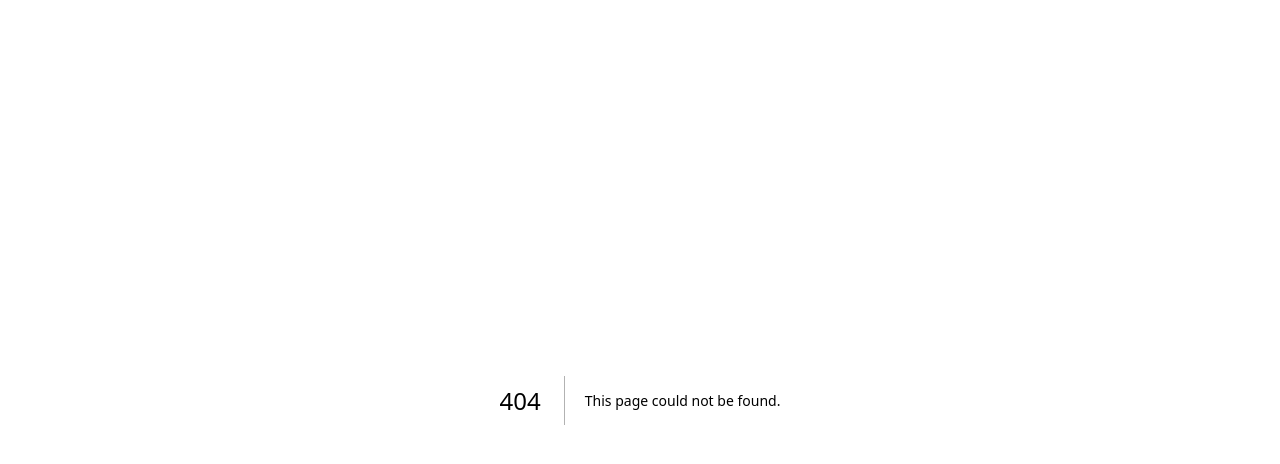
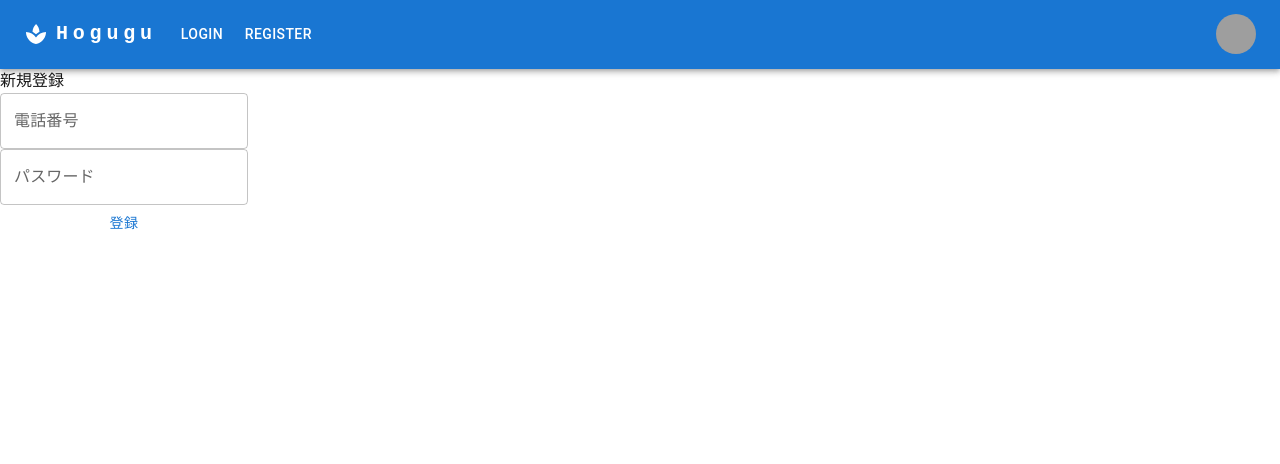
Before and after one commit to onopod/hogugu3, a Next.js app: page /register in a window 1280 px wide. Before the commit this address had no page. Shown: the top 464 px of the page. Built offline with nearby package versions, Linux system fonts and the light colour scheme; grey boxes are pictures that could not be loaded.

Commit message:
新規登録、ログイン

```diff
--- a/src/app/components/AppBar.js
+++ b/src/app/components/AppBar.js
@@ -14,7 +14,7 @@ import Typography from '@mui/material/Typography';
 import Link from "next/link";
 import * as React from 'react';
 
-const pages = ['Products', 'Pricing', 'Blog'];
+const pages = ['login', 'register'];
 const settings = ['Profile', 'Account', 'Dashboard', 'Logout'];
 
 function ResponsiveAppBar() {
@@ -45,7 +45,6 @@ function ResponsiveAppBar() {
             variant="h6"
             noWrap
             component="a"
-            href="#app-bar-with-responsive-menu"
             sx={{
               mr: 2,
               display: { xs: 'none', md: 'flex' },
@@ -55,6 +54,7 @@ function ResponsiveAppBar() {
               color: 'inherit',
               textDecoration: 'none',
             }}
+            href="/"
           >
             Hogugu
           </Typography>
@@ -87,8 +87,10 @@ function ResponsiveAppBar() {
               sx={{ display: { xs: 'block', md: 'none' } }}
             >
               {pages.map((page) => (
-                <MenuItem key={page} onClick={handleCloseNavMenu}>
-                  <Typography sx={{ textAlign: 'center' }}>{page}</Typography>
+                <MenuItem key={page}>
+                  <Link href={"./" + page}>
+                    <Typography sx={{ textAlign: 'center' }}>{page}</Typography>
+                  </Link>
                 </MenuItem>
               ))}
             </Menu>
@@ -98,7 +100,7 @@ function ResponsiveAppBar() {
             variant="h5"
             noWrap
             component="a"
-            href="#app-bar-with-responsive-menu"
+            href="/"
             sx={{
               mr: 2,
               display: { xs: 'flex', md: 'none' },
@@ -110,15 +112,14 @@ function ResponsiveAppBar() {
               textDecoration: 'none',
             }}
           >
-            <Link href="/">
-              Hogugu
-            </Link>
+            Hogugu
           </Typography>
           <Box sx={{ flexGrow: 1, display: { xs: 'none', md: 'flex' } }}>
             {pages.map((page) => (
+
               <Button
                 key={page}
-                onClick={handleCloseNavMenu}
+                href={"./" + page}
                 sx={{ my: 2, color: 'white', display: 'block' }}
               >
                 {page}
@@ -149,6 +150,7 @@ function ResponsiveAppBar() {
             >
               {settings.map((setting) => (
                 <MenuItem key={setting} onClick={handleCloseUserMenu}>
+
                   <Typography sx={{ textAlign: 'center' }}>{setting}</Typography>
                 </MenuItem>
               ))}
--- /dev/null
+++ b/src/app/register/page.tsx
@@ -0,0 +1,16 @@
+"use client"
+import { Button, FormControl, TextField } from "@mui/material";
+import AppBar from "../components/AppBar";
+export default function Login() {
+    return (
+        <><AppBar />
+            <h1>新規登録</h1>
+            <FormControl>
+                <TextField label="電話番号"></TextField>
+                <TextField label="パスワード"></TextField>
+                <Button href="/">登録</Button>
+            </FormControl>
+        </>
+    )
+        ;
+}
```
Also changed, not shown: src/app/login/page.tsx (added, +16 -0 lines).
